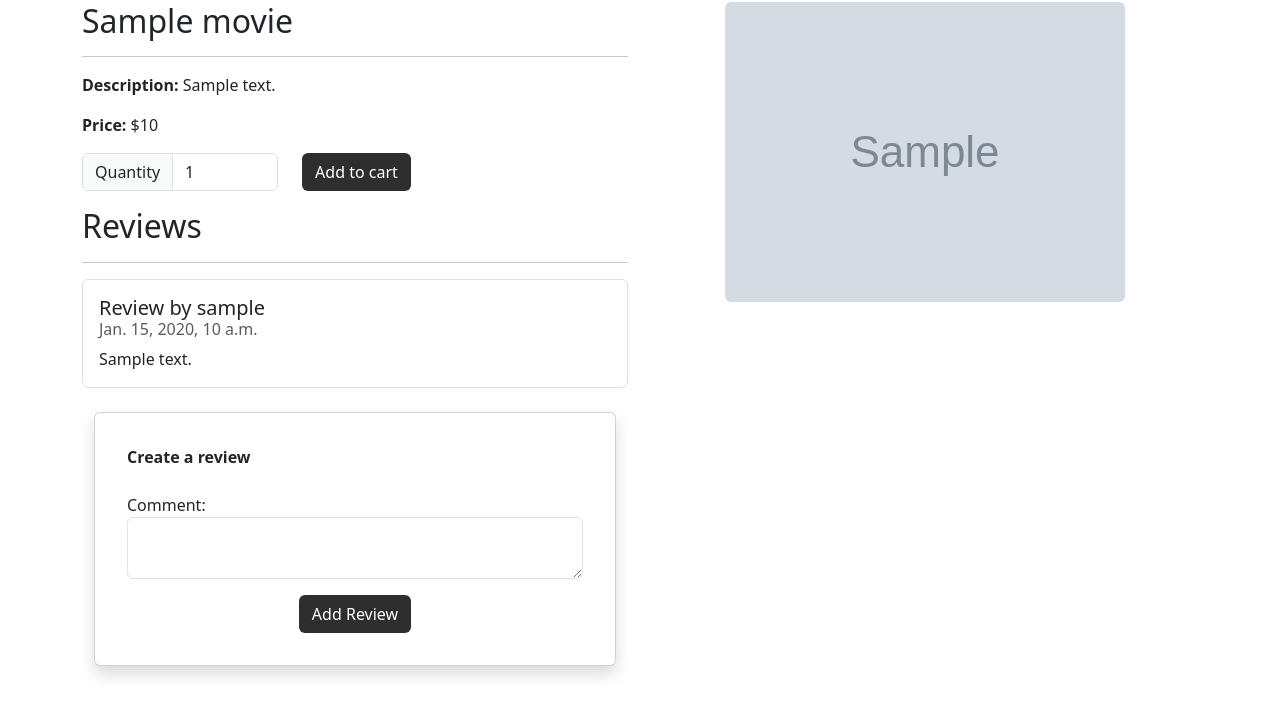
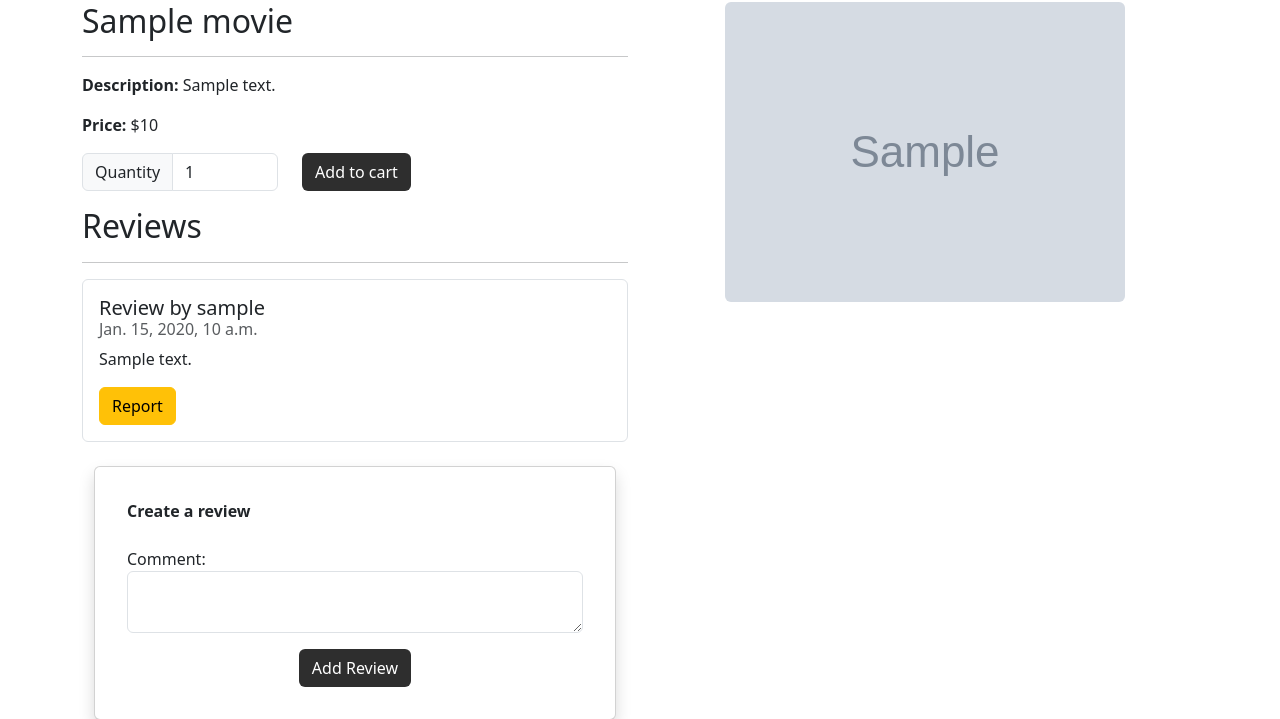
Before and after one commit to AmulyaKumar1/moviestore, a Django app: template movies/templates/movies/show.html in a window 1280 px wide. Shown: the part 112-831 px from the top of the page. Run offline with Django 5.2, Linux system fonts and the light colour scheme; a user stored in the database is signed in; the template is opened without the code that fills it: most values are stand-ins (such as "Sample title", 1, 10 or a date in 2020); grey boxes marked "Sample" are stand-in pictures; some libraries are stand-ins or nearby versions.

Commit message:
fixed reporting

```diff
--- a/movies/templates/movies/show.html
+++ b/movies/templates/movies/show.html
@@ -47,8 +47,9 @@
               href="{% url 'movies.edit_review' id=template_data.movie.id review_id=review.id %}">Edit</a>
             <a class="btn btn-danger"
               href="{% url 'movies.delete_review' id=template_data.movie.id review_id=review.id %}">Delete</a>
-            <a class="btn btn-warning"
-              href="{% url 'movies.report_review' id=template_data.movie.id review_id=review.id %}">Report</a>
+            {% endif %}
+            {% if user.is_authenticated %}
+            <a class="btn btn-warning" href="{% url 'movies.report_review' id=template_data.movie.id review_id=review.id %}">Report</a>
             {% endif %}
           </li>
           {% endfor %}
```
Also changed, not shown: db.sqlite3.
